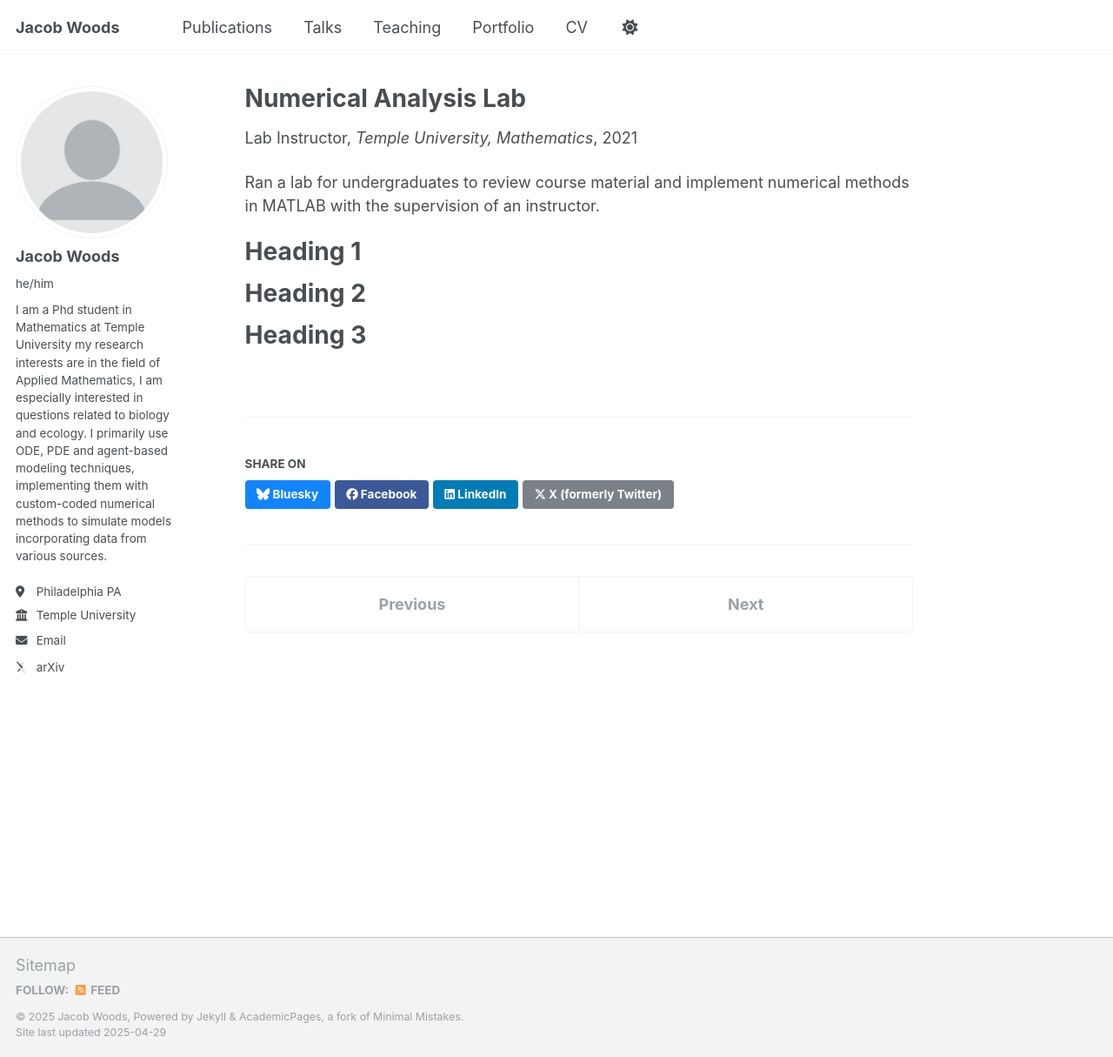
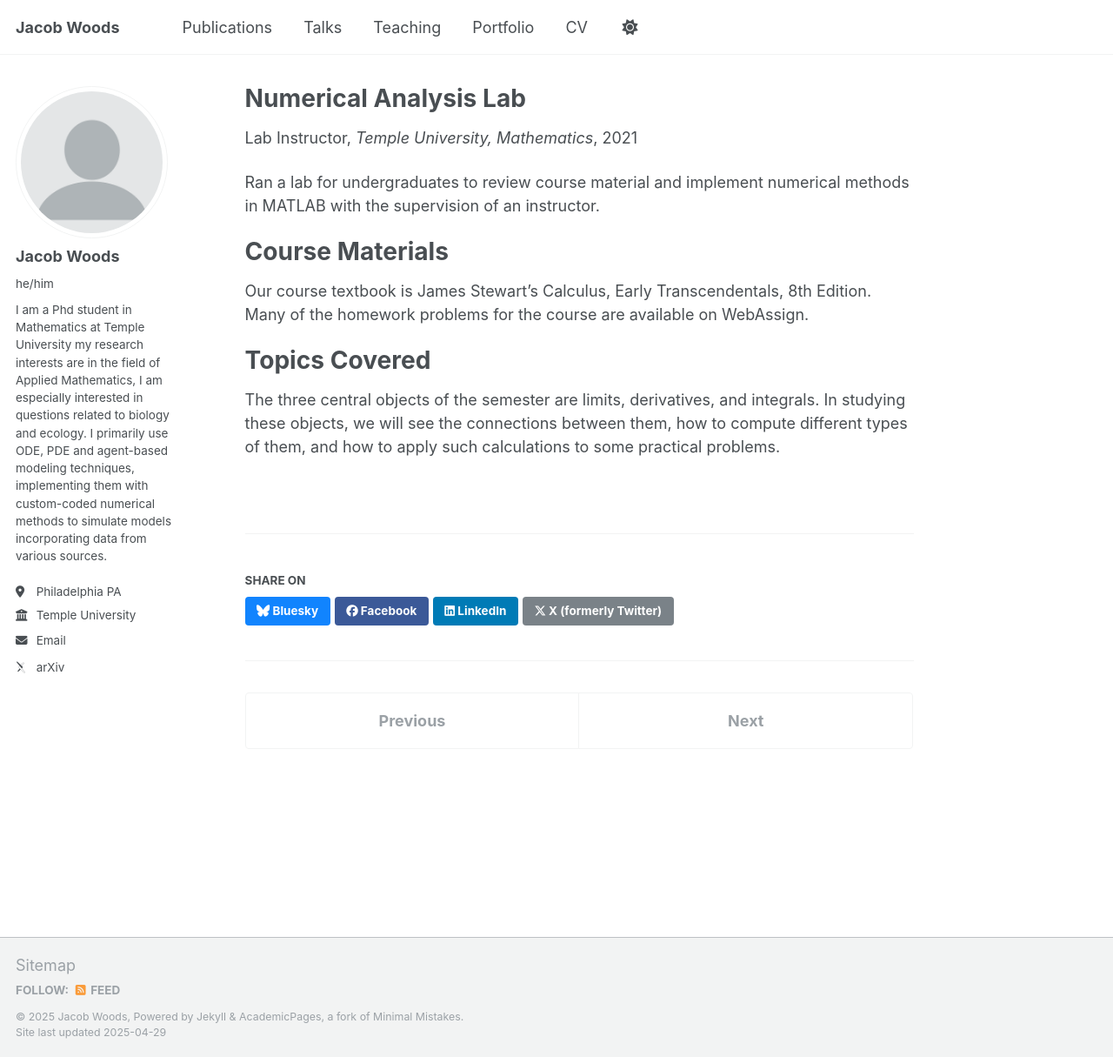
Before and after one commit to JacobWoods/JacobWoods.github.io, a Jekyll site: the page built from _teaching/2021-fall.md, in a window 1280 px wide and 1215 px high. Shown: the whole window at 87% size. Built offline with Jekyll 4.4.1, drawn with Linux system fonts in a browser that asks for light colours; some web fonts are replaced.

Commit message:
Update 2021-fall.md

```diff
--- a/_teaching/2021-fall.md
+++ b/_teaching/2021-fall.md
@@ -10,11 +10,11 @@ location: "Philadelphia, Pa"
 
 Ran a lab for undergraduates to review course material and implement numerical methods in MATLAB with the supervision of an instructor.
 
-Heading 1
+Course Materials
 ======
 
-Heading 2
+Our course textbook is James Stewart's Calculus, Early Transcendentals, 8th Edition. Many of the homework problems for the course are available on WebAssign.
+
+Topics Covered
 ======
-
-Heading 3
-======
+The three central objects of the semester are limits, derivatives, and integrals. In studying these objects, we will see the connections between them, how to compute different types of them, and how to apply such calculations to some practical problems.
```
